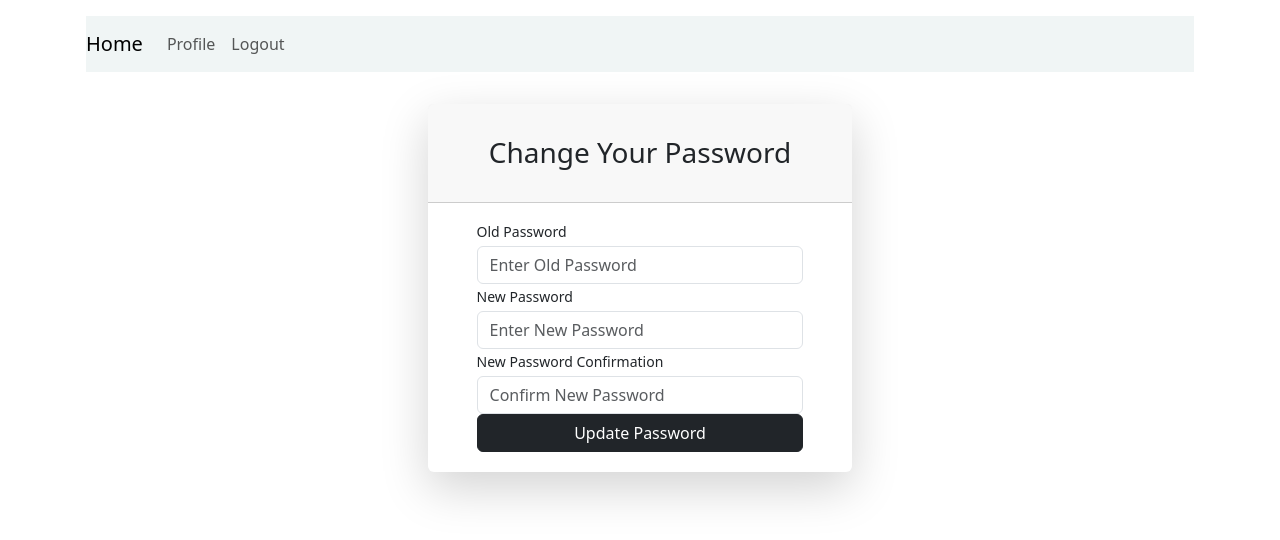
After one commit to nayeongdev/todo, a Django app: page /accounts/password-change/ in a window 1280 px wide. The commit adds this page. Shown: the top 540 px of the page. Run offline with Django 5.2, Linux system fonts and the light colour scheme; the visitor is signed in with stand-in values (Sample User, id 1).

Commit message:
feat: Add 비밀번호 변경 기능

```diff
--- a/accounts/urls.py
+++ b/accounts/urls.py
@@ -9,4 +9,5 @@ urlpatterns = [
     path('login/', views.SigninView.as_view(), name='login'),
     path('logout/', views.logout_view, name='logout'),
     path('profile/<str:username>/', views.profile, name='profile'),
+    path('password-change/', views.ChangePasswordView.as_view(), name='password_change'),
 ]
--- a/accounts/views.py
+++ b/accounts/views.py
@@ -1,7 +1,8 @@
 from django.contrib import messages
 from django.contrib.auth import logout
 from django.contrib.auth.decorators import login_required
-from django.contrib.auth.views import LoginView
+from django.contrib.auth.views import LoginView, PasswordChangeView
+from django.contrib.messages.views import SuccessMessageMixin
 from django.shortcuts import render, redirect
 from django.urls import reverse_lazy
 
@@ -38,3 +39,9 @@ def profile(request, username):
         profile_form = UpdateProfileForm(instance=request.user.profile)
 
     return render(request, 'accounts/profile.html', {'user_form': user_form, 'profile_form': profile_form})
+
+
+class ChangePasswordView(SuccessMessageMixin, PasswordChangeView):
+    template_name = 'accounts/change_password.html'
+    success_message = 'Your password has been updated!'
+    success_url = reverse_lazy('main:home')
--- /dev/null
+++ b/templates/accounts/change_password.html
@@ -0,0 +1,75 @@
+{% extends "base.html" %}
+{% block content %}
+    <div class="form-content my-3 p-3">
+        <div class="container">
+            <div class="row justify-content-center">
+                <div class="col-lg-5">
+                        <div class="card shadow-lg border-0 rounded-lg mt-0 mb-3">
+                            <div class="card-header justify-content-center">
+                              <h3 class="font-weight-light my-4 text-center">Change Your Password</h3>
+                            </div>
+                            {% if form.errors %}
+                                <div class="alert alert-danger alert-dismissible" role="alert">
+                                    <div id="form_errors">
+                                        {% for key, value in form.errors.items %}
+                                            <strong>{{ value }}</strong>
+                                        {% endfor %}
+                                    </div>
+                                    <button type="button" class="close" data-dismiss="alert" aria-label="Close">
+                                        <span aria-hidden="true">&times;</span>
+                                    </button>
+                                </div>
+                            {% endif %}
+
+                            <div class="card-body">
+                                <form method="POST">
+                                    {% csrf_token %}
+                                    <div class="form-row">
+                                        <div class="col-md-10 offset-md-1">
+                                            <div class="form-group">
+                                                <label class="small mb-1" for="id_old_password">Old Password</label>
+                                                <input type="password" name="old_password" autocomplete="new-password"
+                                                       class="form-control" required id="id_old_password"
+                                                       placeholder="Enter Old Password"/>
+                                                <span>
+                                                </span>
+                                            </div>
+                                        </div>
+                                    </div>
+                                    <div class="form-row">
+                                        <div class="col-md-10 offset-md-1">
+                                            <div class="form-group">
+                                                <label class="small mb-1" for="id_new_password1">New Password</label>
+                                                <input type="password" name="new_password1" autocomplete="new-password"
+                                                       class="form-control" required id="id_new_password1"
+                                                       placeholder="Enter New Password"/>
+                                                <span>
+                                                </span>
+                                            </div>
+                                        </div>
+                                    </div>
+                                    <div class="form-row">
+                                        <div class="col-md-10 offset-md-1">
+                                            <div class="form-group">
+                                                <label class="small mb-1" for="id_new_password2">New Password Confirmation</label>
+                                                <input type="password" name="new_password2" autocomplete="new-password"
+                                                       required id="id_new_password2" class="form-control"
+                                                       placeholder="Confirm New Password"/>
+                                            </div>
+                                        </div>
+                                    </div>
+                                    <div class="form-row">
+                                        <div class="col-md-10 offset-md-1">
+                                            <div class="form-group mt-0 mb-1">
+                                                <button type="submit" class="col-md-12 btn btn-dark" id="reset">Update Password</button>
+                                            </div>
+                                        </div>
+                                    </div>
+                                </form>
+                            </div>
+                        </div>
+                </div>
+            </div>
+        </div>
+    </div>
+{% endblock content %}
--- a/templates/accounts/profile.html
+++ b/templates/accounts/profile.html
@@ -29,7 +29,7 @@
                 {{ user_form.email }}
               </div>
               <div class="form-group">
-									<a href="#">Change Password</a>
+                <a href="{% url 'accounts:password_change' %}">Change Password</a>
                 <hr>
                 <label class="small mb-1">Change Avatar:</label>
                 {{ profile_form.avatar }}
```
Lines whose indentation alone changed are shown as unchanged.
